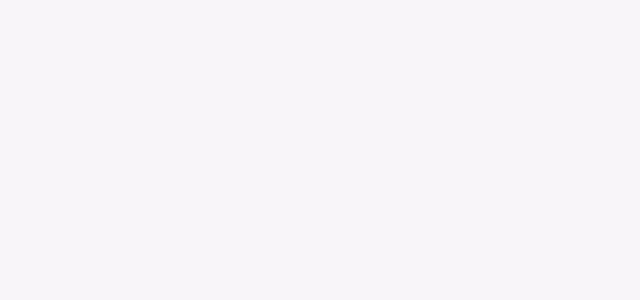
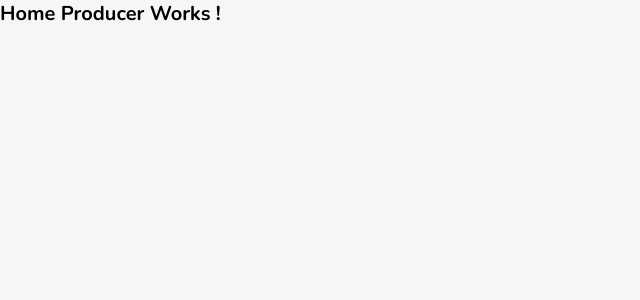
Before and after one commit to ViniciusdePSouza/iToddy_Role, a React (Vite) app in the folder itoddy-role/: page /iToddy_Role/home-producer in a window 1280 px wide. Before the commit this address had no page. Shown: the top 300 px of the page, without its empty margins (0-640 px from the left). Built offline with nearby package versions, Linux system fonts and the light colour scheme.

Commit message:
Login page done

```diff
--- a/itoddy-role/src/Pages/Login/index.tsx
+++ b/itoddy-role/src/Pages/Login/index.tsx
@@ -41,7 +41,7 @@ export function Login() {
     resolver: zodResolver(loginFormSchema),
   });
 
-  const navigate = useNavigate
+  const navigate = useNavigate()
 
   const { saveCurrentProducerInContext } = useContext(ProducerContext)
 
@@ -54,7 +54,7 @@ export function Login() {
     if (doesProducerExists.length > 0){
         saveCurrentProducerInContext(doesProducerExists)
 
-        navigate()
+       await navigate('/iToddy_Role/home-producer')
     }else {
        alert('Senha ou usuário incorreto, tente novamente')
     }
--- /dev/null
+++ b/itoddy-role/src/Pages/ProducerHome/index.tsx
@@ -0,0 +1,5 @@
+export function ProducerHome() {
+    return (
+        <h1>Home Producer Works ! </h1>
+    )
+}
--- a/itoddy-role/src/Router.tsx
+++ b/itoddy-role/src/Router.tsx
@@ -2,6 +2,7 @@ import {Route, Routes} from 'react-router-dom'
 import { SignIn } from './Pages/SignIn'
 import { SignUp } from './Pages/SignUp'
 import { Login } from './Pages/Login'
+import { ProducerHome } from './Pages/ProducerHome'
 
 export function Router() {
     return(
@@ -9,6 +10,7 @@ export function Router() {
             <Route path='/iToddy_Role' element={<SignIn/>}/>
             <Route path='/iToddy_Role/signup' element={<SignUp/>}/>
             <Route path='/iToddy_Role/login' element={<Login/>}/>
+            <Route path='/iToddy_Role/home-producer' element={<ProducerHome/>}/>
         </Routes>
     )
 }
```
